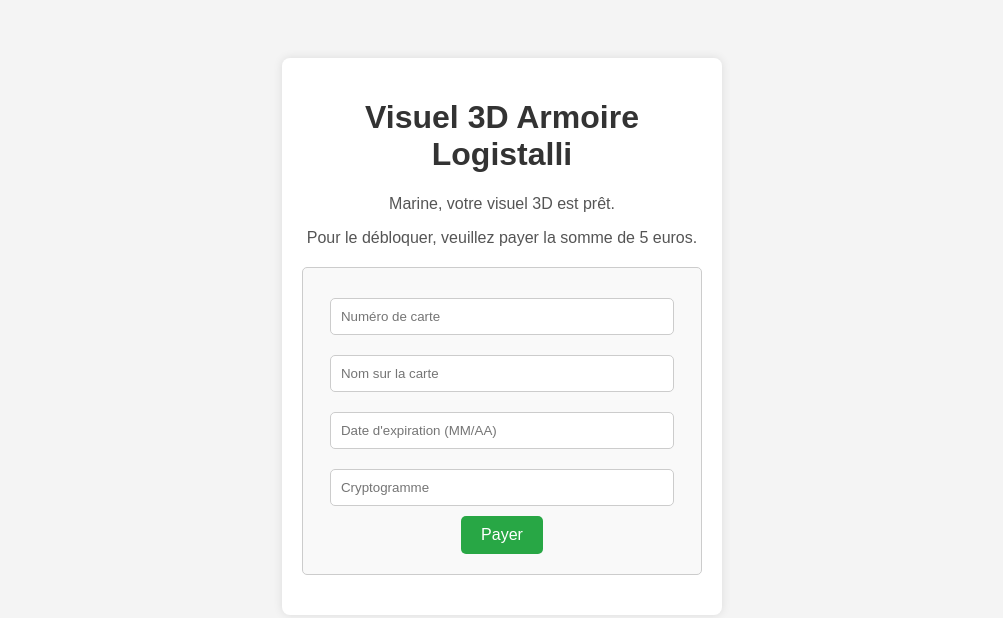
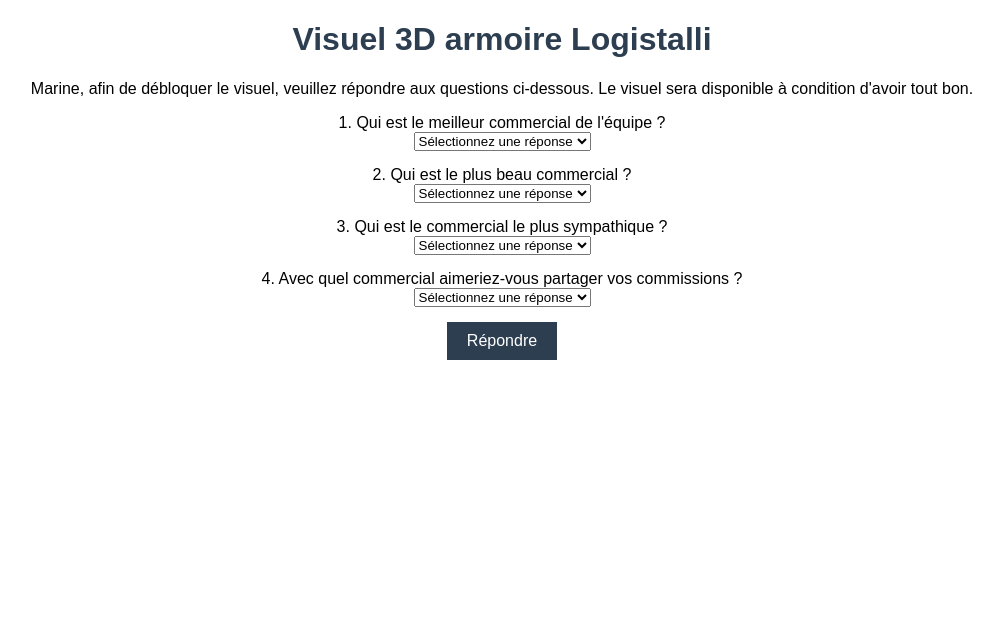
Before and after one commit to Nicolerigolo/Visuel-3d, a plain HTML site: page Faux_site.html in a window 1280 px wide. Shown: the whole page, without its empty margins (138-1141 px from the left). Drawn offline with Linux system fonts and the light colour scheme.

Commit message:
Update Faux_site.html

```diff
--- a/Faux_site.html
+++ b/Faux_site.html
@@ -3,69 +3,82 @@
 <head>
     <meta charset="UTF-8">
     <meta name="viewport" content="width=device-width, initial-scale=1.0">
-    <title>Visuel 3D Armoire Logistalli</title>
+    <title>Visuel 3D armoire Logistalli</title>
     <style>
         body {
             font-family: Arial, sans-serif;
-            background-color: #f4f4f4;
+            margin: 20px;
             text-align: center;
-            padding: 50px;
-        }
-        .container {
-            background-color: white;
-            padding: 20px;
-            border-radius: 8px;
-            box-shadow: 0 0 10px rgba(0, 0, 0, 0.1);
-            display: inline-block;
-            max-width: 400px;
         }
         h1 {
-            color: #333;
+            color: #2C3E50;
         }
-        p {
-            color: #555;
-        }
-        .payment-form {
-            margin: 20px 0;
-            padding: 20px;
-            border: 1px solid #ccc;
-            border-radius: 5px;
-            background-color: #f9f9f9;
-        }
-        input[type="text"], input[type="number"] {
-            width: 90%;
-            padding: 10px;
-            margin: 10px 0;
-            border: 1px solid #ccc;
-            border-radius: 5px;
+        .question {
+            margin: 15px 0;
         }
         button {
+            background-color: #2C3E50;
+            color: white;
             padding: 10px 20px;
-            background-color: #28a745;
-            color: white;
             border: none;
-            border-radius: 5px;
             cursor: pointer;
             font-size: 16px;
         }
         button:hover {
-            background-color: #218838;
+            background-color: #34495E;
         }
     </style>
 </head>
 <body>
-    <div class="container">
-        <h1>Visuel 3D Armoire Logistalli</h1>
-        <p>Marine, votre visuel 3D est prêt.</p>
-        <p>Pour le débloquer, veuillez payer la somme de 5 euros.</p>
+    <h1>Visuel 3D armoire Logistalli</h1>
+    <p>Marine, afin de débloquer le visuel, veuillez répondre aux questions ci-dessous. Le visuel sera disponible à condition d'avoir tout bon.</p>
 
-        <div class="payment-form">
-            <input type="text" placeholder="Numéro de carte" required>
-            <input type="text" placeholder="Nom sur la carte" required>
-            <input type="number" placeholder="Date d'expiration (MM/AA)" required>
-            <input type="number" placeholder="Cryptogramme" required>
-            <button onclick="alert('Merci pour votre paiement de 5€ ! Votre visuel sera envoyé par email.');">Payer</button>
+    <form>
+        <div class="question">
+            <label for="q1">1. Qui est le meilleur commercial de l'équipe ?</label><br>
+            <select id="q1" name="question1">
+                <option value="" disabled selected>Sélectionnez une réponse</option>
+                <option value="Axel">Axel</option>
+                <option value="Xavier">Xavier</option>
+                <option value="Anthony">Anthony</option>
+                <option value="Nicolas">Nicolas</option>
+            </select>
         </div>
-    </div>
+
+        <div class="question">
+            <label for="q2">2. Qui est le plus beau commercial ?</label><br>
+            <select id="q2" name="question2">
+                <option value="" disabled selected>Sélectionnez une réponse</option>
+                <option value="Axel">Axel</option>
+                <option value="Xavier">Xavier</option>
+                <option value="Anthony">Anthony</option>
+                <option value="Nicolas">Nicolas</option>
+            </select>
+        </div>
+
+        <div class="question">
+            <label for="q3">3. Qui est le commercial le plus sympathique ?</label><br>
+            <select id="q3" name="question3">
+                <option value="" disabled selected>Sélectionnez une réponse</option>
+                <option value="Axel">Axel</option>
+                <option value="Xavier">Xavier</option>
+                <option value="Anthony">Anthony</option>
+                <option value="Nicolas">Nicolas</option>
+            </select>
+        </div>
+
+        <div class="question">
+            <label for="q4">4. Avec quel commercial aimeriez-vous partager vos commissions ?</label><br>
+            <select id="q4" name="question4">
+                <option value="" disabled selected>Sélectionnez une réponse</option>
+                <option value="Axel">Axel</option>
+                <option value="Xavier">Xavier</option>
+                <option value="Anthony">Anthony</option>
+                <option value="Nicolas">Nicolas</option>
+            </select>
+        </div>
+
+        <button type="submit">Répondre</button>
+    </form>
 </body>
 </html>
```
